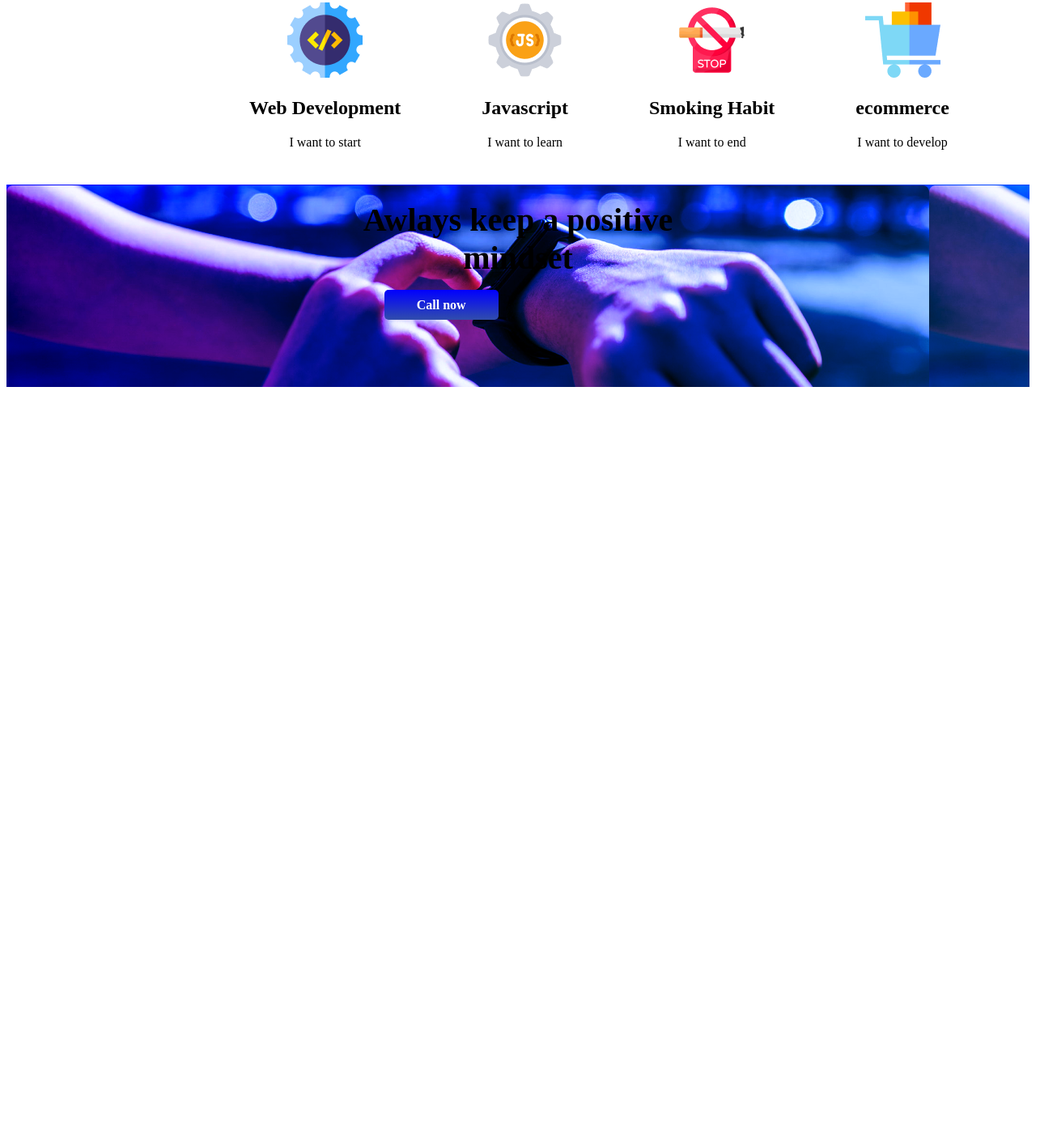
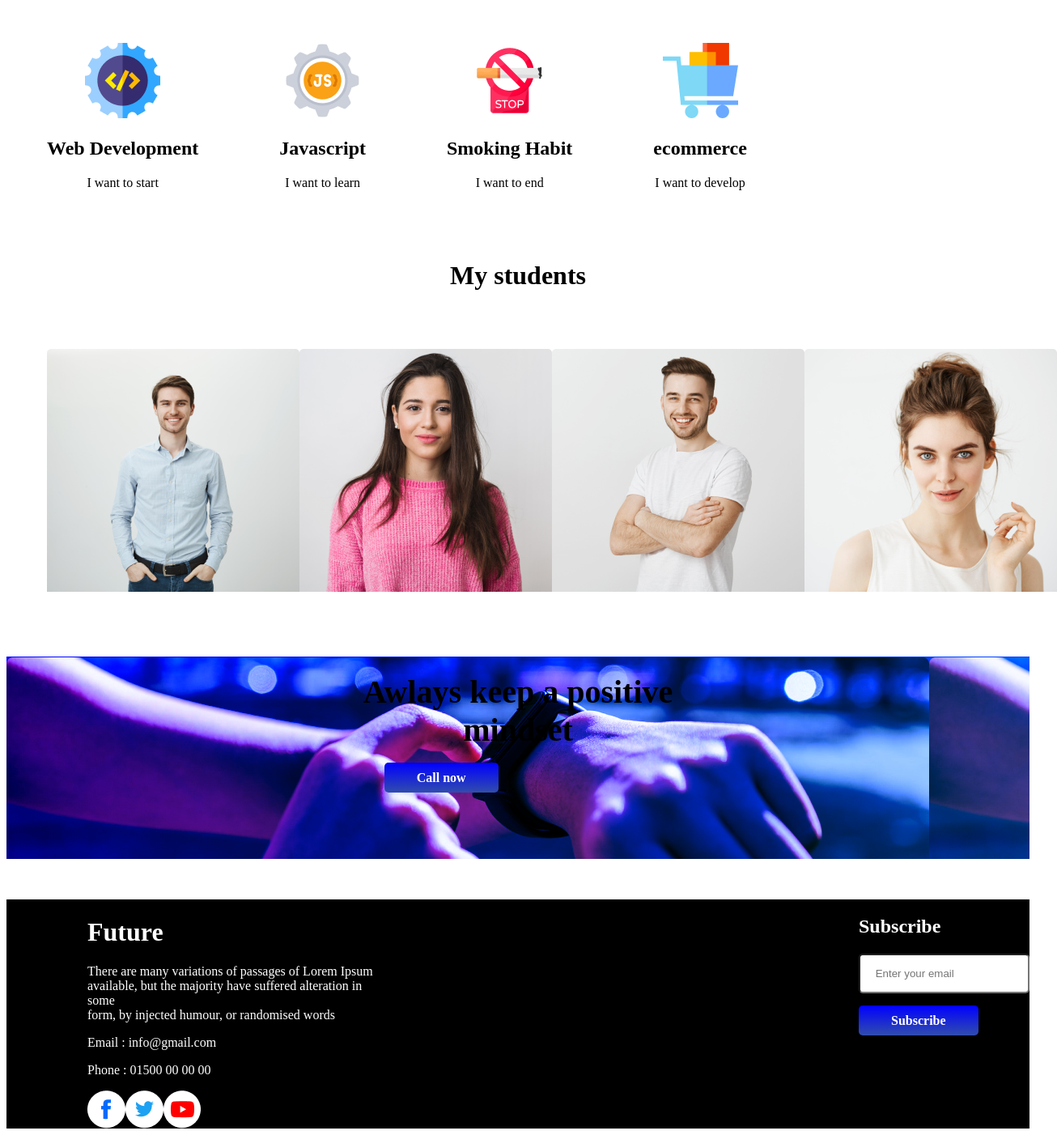
Before and after one commit to Kanis-Fatema/Assignment-1-r, a plain HTML site: page index.html in a window 1280 px wide. Shown: the part 1450-2852 px from the top of the page at 81% size, 1306 px wide, since content can reach past the window. Before the commit the page ends 1936 px from the top, so only its background shows below. Drawn offline with Linux system fonts and the light colour scheme.

Commit message:
last commit

```diff
--- a/index.html
+++ b/index.html
@@ -8,6 +8,7 @@
     <link rel="stylesheet" href="style.css">
 </head>
 <body>
+    <!-- Header set -->
     <div class="image-set">
         <h1 class="textalignset another">All Thinks Are <br>
          Possible If You <br> believe</h1>
@@ -41,6 +42,7 @@
                 </ul>
         </div>
     </div>
+    <!-- Plans set -->
     <h1 class="alignset"> My Plans</h1>
     <div class="displayflex">
         <div>
@@ -64,10 +66,44 @@
             <p>I want to develop</p>
         </div>
     </div>
+    <!-- students fix -->
+    <div >
+        <div class="center"><h1>My students</h1></div>
+        <div class="displayflex">
+            <div><img src="student-1.png" alt=""></div>
+            <div><img src="student-2.png" alt=""></div>
+            <div><img src="student-3.png" alt=""></div>
+            <div><img src="student-4.png" alt=""></div>
+        </div>
+    </div>
     <div class="colorblend">
         <h1 class="fontset">Awlays keep a positive <br>
             mindset</h1>
         <a class="anchor " href="">Call now</a>
     </div>
+    <!-- footerset -->
+    <footer>
+        <div class="flex">
+            <div class="margin1">
+                <h1>Future</h1>
+                <p>There are many variations of passages of Lorem Ipsum <br>
+                    available, but the majority have suffered alteration in some <br>
+                    form, by injected humour, or randomised words
+                </p>
+                <p>Email : info@gmail.com</p>
+                <p>Phone : 01500 00 00 00</p>
+                <div class="displayimage">
+                    <img src="images/icons/fb.png" alt="">
+                    <img src="images/icons/twitter.png" alt="">
+                    <img src="images/icons/youtube.png" alt="">
+                </div>
+            </div>
+            <div class="margin">
+                <h2>Subscribe</h2>
+                <input type="text" placeholder=" Enter your email"name="" id="">
+                <br><a class="subscribe" href="">Subscribe</a>
+            </div>
+        </div>
+    </footer>
 </body>
 </html>
--- a/style.css
+++ b/style.css
@@ -66,3 +66,41 @@ a{
     padding-top:20px;
 
 }
+.displayimage{
+    display: flex;
+}
+.subscribe{
+    text-decoration: none;
+    background-image:linear-gradient(blue,rgb(49, 77, 172));
+    padding: 10px 40px;
+    border-radius: 5px;
+    color: white;
+    font-weight: 700;
+}
+input{
+    padding: 15px;
+    margin-bottom: 25px;
+    border-radius: 5px;
+}
+.flex{
+    display: flex;
+}
+.margin{
+    margin-left: 600px;
+}
+.margin1{
+    margin-left: 100px;
+}
+footer{
+    background-color: black;
+    color: white;
+    margin-top: 50px;
+}
+.displayflex{
+    display: flex;
+    padding: 50px;
+}
+.center{
+    text-align: center;
+
+}
```
Also changed, not shown: student-1.png (added), student-2.png (added), student-3.png (added), student-4.png (added).
